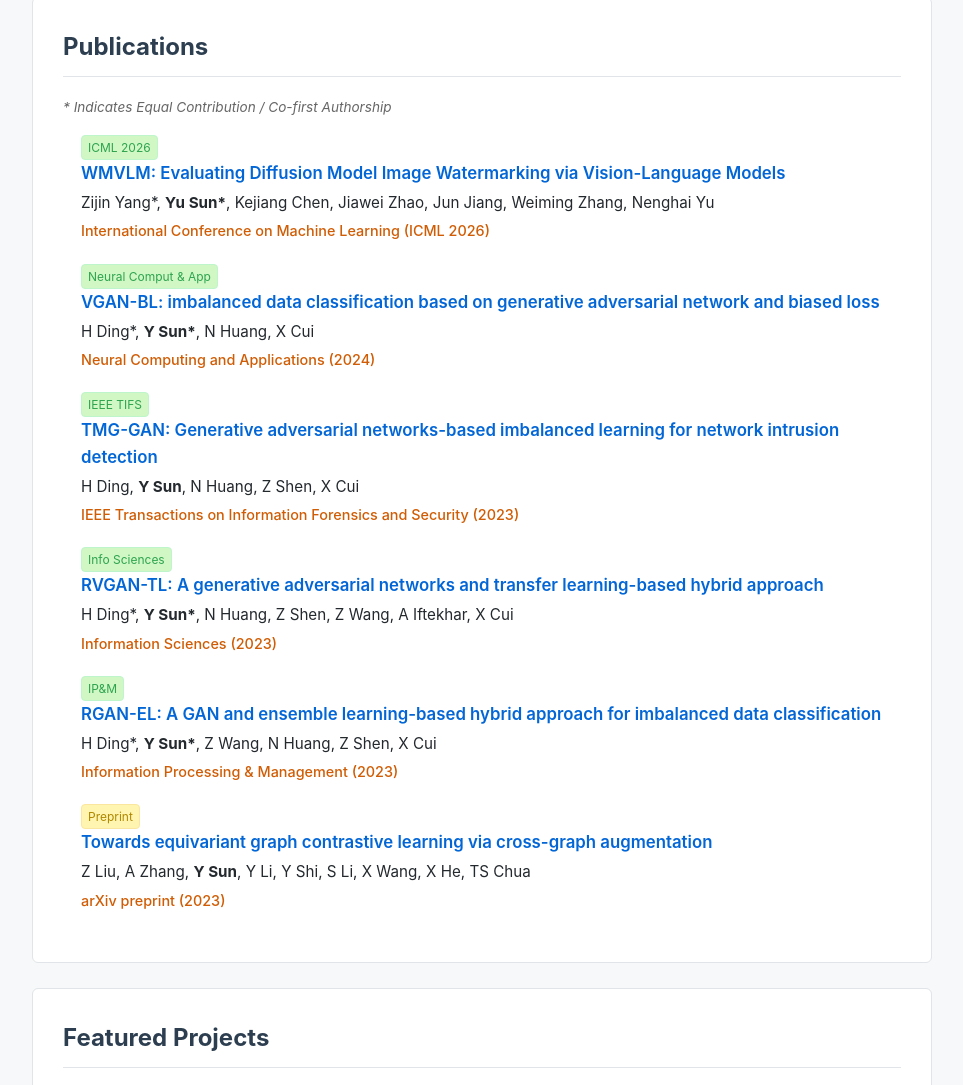
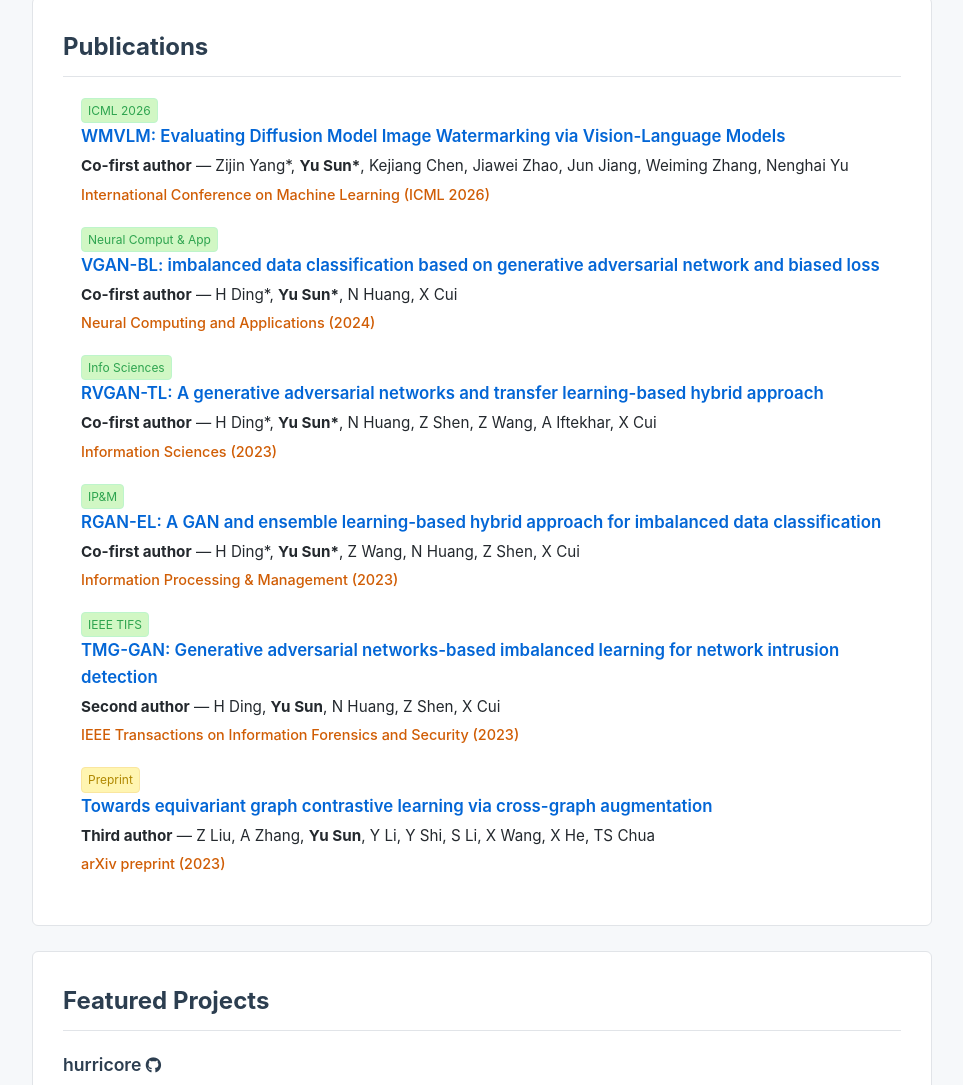
Before and after one commit to universuen/universuen.github.io, a plain HTML site: page index.html in a window 1280 px wide. Shown: the part 1851-2936 px from the top of the page, without its empty margins (158-1121 px from the left). Drawn offline with Linux system fonts and the light colour scheme.

Commit message:
Revise authorship and add new publication details
Updated authorship information to indicate co-first authors and added a new publication entry.

```diff
--- a/index.html
+++ b/index.html
@@ -288,13 +288,12 @@
         <!-- Publications -->
         <section id="publications">
             <h2>Publications</h2>
-            <p class="note">* Indicates Equal Contribution / Co-first Authorship</p>
 
             <!-- ICML 2026 -->
             <div class="publication">
                 <span class="tag conf">ICML 2026</span>
                 <div><a href="https://arxiv.org/abs/2601.21610" class="pub-title" target="_blank">WMVLM: Evaluating Diffusion Model Image Watermarking via Vision-Language Models</a></div>
-                <div class="pub-authors">Zijin Yang*, <strong>Yu Sun*</strong>, Kejiang Chen, Jiawei Zhao, Jun Jiang, Weiming Zhang, Nenghai Yu</div>
+                <div class="pub-authors"><strong>Co-first author</strong> — Zijin Yang*, <strong>Yu Sun*</strong>, Kejiang Chen, Jiawei Zhao, Jun Jiang, Weiming Zhang, Nenghai Yu</div>
                 <div class="pub-venue">International Conference on Machine Learning (ICML 2026)</div>
             </div>
 
@@ -302,23 +301,15 @@
             <div class="publication">
                 <span class="tag conf">Neural Comput & App</span>
                 <div><a href="https://link.springer.com/article/10.1007/s00521-023-09180-x" class="pub-title" target="_blank">VGAN-BL: imbalanced data classification based on generative adversarial network and biased loss</a></div>
-                <div class="pub-authors">H Ding*, <strong>Y Sun*</strong>, N Huang, X Cui</div>
+                <div class="pub-authors"><strong>Co-first author</strong> — H Ding*, <strong>Yu Sun*</strong>, N Huang, X Cui</div>
                 <div class="pub-venue">Neural Computing and Applications (2024)</div>
-            </div>
-
-            <!-- TMG-GAN -->
-            <div class="publication">
-                <span class="tag conf">IEEE TIFS</span>
-                <div><a href="https://ieeexplore.ieee.org/abstract/document/10312801/" class="pub-title" target="_blank">TMG-GAN: Generative adversarial networks-based imbalanced learning for network intrusion detection</a></div>
-                <div class="pub-authors">H Ding, <strong>Y Sun</strong>, N Huang, Z Shen, X Cui</div>
-                <div class="pub-venue">IEEE Transactions on Information Forensics and Security (2023)</div>
             </div>
 
             <!-- RVGAN-TL -->
             <div class="publication">
                 <span class="tag conf">Info Sciences</span>
                 <div><a href="https://www.sciencedirect.com/science/article/abs/pii/S0020025523001615" class="pub-title" target="_blank">RVGAN-TL: A generative adversarial networks and transfer learning-based hybrid approach</a></div>
-                <div class="pub-authors">H Ding*, <strong>Y Sun*</strong>, N Huang, Z Shen, Z Wang, A Iftekhar, X Cui</div>
+                <div class="pub-authors"><strong>Co-first author</strong> — H Ding*, <strong>Yu Sun*</strong>, N Huang, Z Shen, Z Wang, A Iftekhar, X Cui</div>
                 <div class="pub-venue">Information Sciences (2023)</div>
             </div>
 
@@ -326,15 +317,23 @@
             <div class="publication">
                 <span class="tag conf">IP&M</span>
                 <div><a href="https://www.sciencedirect.com/science/article/abs/pii/S0306457322003363" class="pub-title" target="_blank">RGAN-EL: A GAN and ensemble learning-based hybrid approach for imbalanced data classification</a></div>
-                <div class="pub-authors">H Ding*, <strong>Y Sun*</strong>, Z Wang, N Huang, Z Shen, X Cui</div>
+                <div class="pub-authors"><strong>Co-first author</strong> — H Ding*, <strong>Yu Sun*</strong>, Z Wang, N Huang, Z Shen, X Cui</div>
                 <div class="pub-venue">Information Processing & Management (2023)</div>
+            </div>
+
+            <!-- TMG-GAN -->
+            <div class="publication">
+                <span class="tag conf">IEEE TIFS</span>
+                <div><a href="https://ieeexplore.ieee.org/abstract/document/10312801/" class="pub-title" target="_blank">TMG-GAN: Generative adversarial networks-based imbalanced learning for network intrusion detection</a></div>
+                <div class="pub-authors"><strong>Second author</strong> — H Ding, <strong>Yu Sun</strong>, N Huang, Z Shen, X Cui</div>
+                <div class="pub-venue">IEEE Transactions on Information Forensics and Security (2023)</div>
             </div>
 
             <!-- Equivariant Graph -->
             <div class="publication">
                 <span class="tag preprint">Preprint</span>
                 <div><a href="https://openreview.net/forum?id=9L1Ts8t66YK" class="pub-title" target="_blank">Towards equivariant graph contrastive learning via cross-graph augmentation</a></div>
-                <div class="pub-authors">Z Liu, A Zhang, <strong>Y Sun</strong>, Y Li, Y Shi, S Li, X Wang, X He, TS Chua</div>
+                <div class="pub-authors"><strong>Third author</strong> — Z Liu, A Zhang, <strong>Yu Sun</strong>, Y Li, Y Shi, S Li, X Wang, X He, TS Chua</div>
                 <div class="pub-venue">arXiv preprint (2023)</div>
             </div>
 
```
